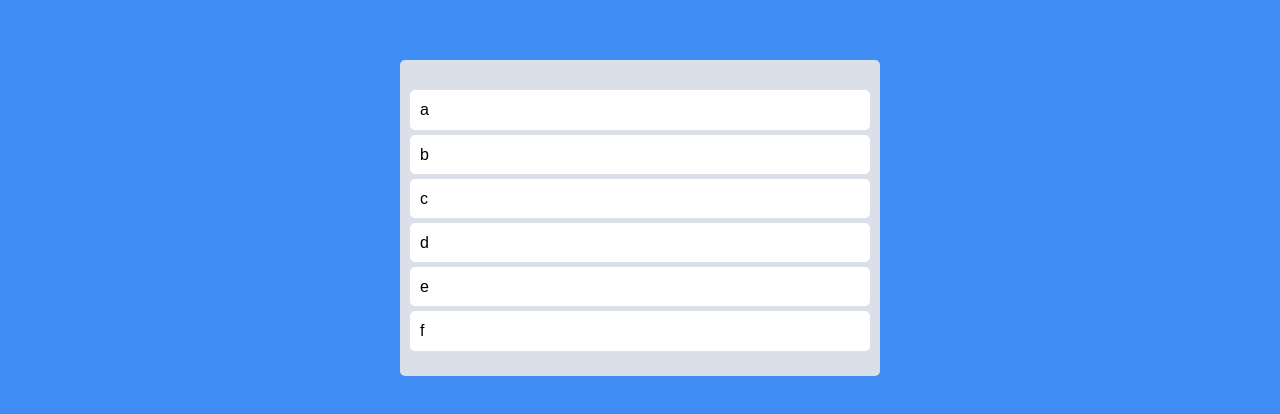
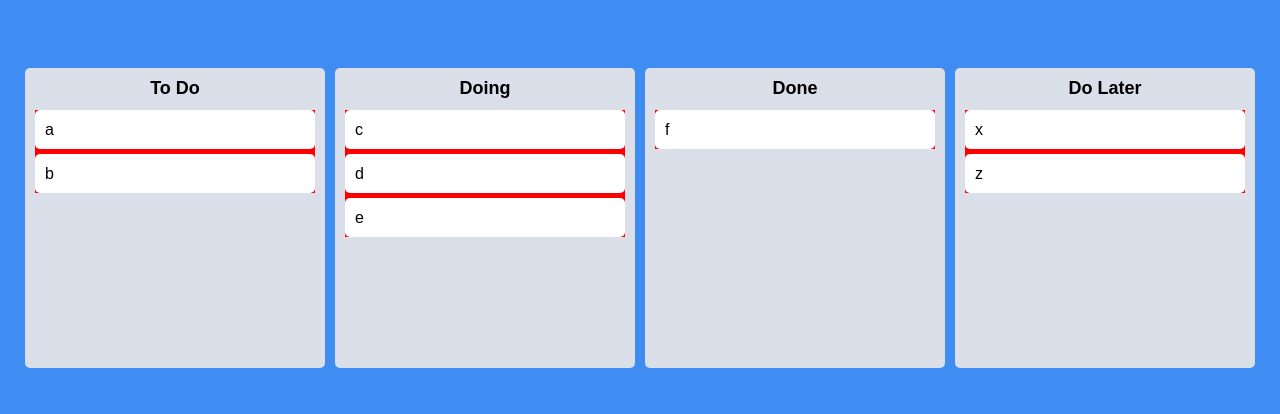
Before and after one commit to By-hoon/--------, a React (Create React App) app in the folder Trello/: page / in a window 1280 px wide. Shown: the part 182-596 px from the top of the page. Built offline with nearby package versions, Linux system fonts and the light colour scheme.

Commit message:
feat: 여러 개 보드 드래그 드롭

```diff
--- a/Trello/src/App.tsx
+++ b/Trello/src/App.tsx
@@ -1,19 +1,12 @@
-import React from "react";
-import {
-  DragDropContext,
-  Droppable,
-  Draggable,
-  DropResult,
-} from "react-beautiful-dnd";
+import { DragDropContext, DropResult } from "react-beautiful-dnd";
 import { useRecoilState } from "recoil";
 import styled from "styled-components";
 import { toDoState } from "./atoms";
-import DragabbleCard from "./Components/DragableCard";
+import Board from "./Components/Board";
 
 const Wrapper = styled.div`
   display: flex;
-  max-width: 480px;
-  width: 100%;
+  width: 100vw;
   margin: 0 auto;
   justify-content: center;
   align-items: center;
@@ -21,44 +14,53 @@
 `;
 
 const Boards = styled.div`
-  display: grid;
+  display: flex;
+  justify-content: center;
+  align-items: flex-start;
   width: 100%;
-  grid-template-columns: repeat(1, 1fr);
-`;
-
-const Board = styled.div`
-  padding: 20px 10px;
-  padding-top: 30px;
-  background-color: ${(props) => props.theme.boardColor};
-  border-radius: 5px;
-  min-height: 200px;
+  gap: 10px;
 `;
 
 function App() {
   const [toDos, setToDos] = useRecoilState(toDoState);
-  const onDragEnd = ({ draggableId, destination, source }: DropResult) => {
+  const onDragEnd = (info: DropResult) => {
+    console.log(info);
+    const { destination, draggableId, source } = info;
     if (!destination) return;
-    setToDos((oldToDos) => {
-      const toDosCopy = [...oldToDos];
-      toDosCopy.splice(source.index, 1);
-      toDosCopy.splice(destination?.index, 0, draggableId);
-      return toDosCopy;
-    });
+    if (destination?.droppableId === source.droppableId) {
+      // same board movement.
+      setToDos((allBoards) => {
+        const boardCopy = [...allBoards[source.droppableId]];
+        boardCopy.splice(source.index, 1);
+        boardCopy.splice(destination?.index, 0, draggableId);
+        return {
+          ...allBoards,
+          [source.droppableId]: boardCopy,
+        };
+      });
+    }
+    if (destination.droppableId !== source.droppableId) {
+      // cross board movement
+      setToDos((allBoards) => {
+        const sourceBoard = [...allBoards[source.droppableId]];
+        const destinationBoard = [...allBoards[destination.droppableId]];
+        sourceBoard.splice(source.index, 1);
+        destinationBoard.splice(destination?.index, 0, draggableId);
+        return {
+          ...allBoards,
+          [source.droppableId]: sourceBoard,
+          [destination.droppableId]: destinationBoard,
+        };
+      });
+    }
   };
   return (
     <DragDropContext onDragEnd={onDragEnd}>
       <Wrapper>
         <Boards>
-          <Droppable droppableId="one">
-            {(magic) => (
-              <Board ref={magic.innerRef} {...magic.droppableProps}>
-                {toDos.map((toDo, index) => (
-                  <DragabbleCard key={toDo} index={index} toDo={toDo} />
-                ))}
-                {magic.placeholder}
-              </Board>
-            )}
-          </Droppable>
+          {Object.keys(toDos).map((boardId) => (
+            <Board boardId={boardId} key={boardId} toDos={toDos[boardId]} />
+          ))}
         </Boards>
       </Wrapper>
     </DragDropContext>
--- /dev/null
+++ b/Trello/src/Components/Board.tsx
@@ -0,0 +1,47 @@
+import { Droppable } from "react-beautiful-dnd";
+import styled from "styled-components";
+import DragabbleCard from "./DragableCard";
+
+const Wrapper = styled.div`
+  width: 300px;
+  padding: 20px 10px;
+  padding-top: 10px;
+  background-color: ${(props) => props.theme.boardColor};
+  border-radius: 5px;
+  min-height: 300px;
+`;
+
+const Title = styled.h2`
+  text-align: center;
+  font-weight: 600;
+  margin-bottom: 10px;
+  font-size: 18px;
+`;
+
+interface IBoardProps {
+    toDos: string[];
+    boardId: string;
+}
+
+function Board({ toDos, boardId }: IBoardProps) {
+    return (
+        <Wrapper>
+            <Title>{boardId}</Title>
+            <Droppable droppableId={boardId}>
+                {(magic) => (
+                    <div
+                        style={{ backgroundColor: "red" }}
+                        ref={magic.innerRef}
+                        {...magic.droppableProps}
+                    >
+                        {toDos.map((toDo, index) => (
+                            <DragabbleCard key={toDo} index={index} toDo={toDo} />
+                        ))}
+                        {magic.placeholder}
+                    </div>
+                )}
+            </Droppable>
+        </Wrapper>
+    );
+}
+export default Board;
--- a/Trello/src/Components/DragableCard.tsx
+++ b/Trello/src/Components/DragableCard.tsx
@@ -14,10 +14,9 @@
     index: number;
 }
 
-function DragabbleCard({ toDo, index }: IDragabbleCardProps) {
-    console.log(toDo, "has been rendered");
+function DragableCard({ toDo, index }: IDragabbleCardProps) {
     return (
-        <Draggable key={toDo} draggableId={toDo} index={index}>
+        <Draggable draggableId={toDo} index={index}>
             {(magic) => (
                 <Card
                     ref={magic.innerRef}
@@ -31,4 +30,4 @@
     );
 }
 
-export default React.memo(DragabbleCard);
+export default React.memo(DragableCard);
--- a/Trello/src/atoms.tsx
+++ b/Trello/src/atoms.tsx
@@ -1,6 +1,15 @@
 import { atom } from "recoil";
 
-export const toDoState = atom({
+interface IToDoState {
+    [key: string]: string[];
+}
+
+export const toDoState = atom<IToDoState>({
     key: "toDo",
-    default: ["a", "b", "c", "d", "e", "f"],
+    default: {
+        "To Do": ["a", "b"],
+        Doing: ["c", "d", "e"],
+        Done: ["f"],
+        "Do Later": ["x", "z"],
+    },
 });
```
